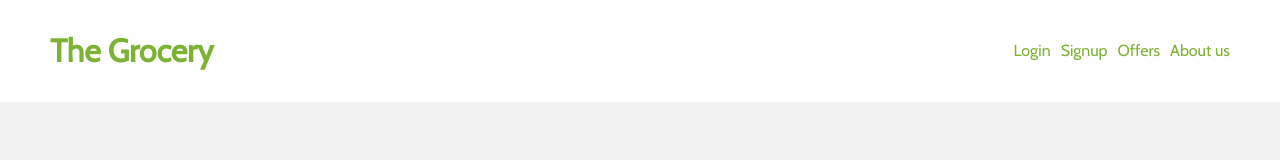
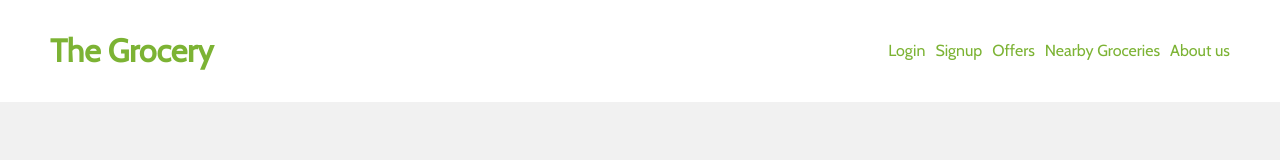
Before and after one commit to nancyrahhal/Ecommerce-Grocery-FrontEnd, a React (Vite) app in the folder Front-End/: page /login in a window 1280 px wide. Shown: the top 160 px of the page. Built offline with nearby package versions, Linux system fonts and the light colour scheme.

Commit message:
summing up some pages

```diff
--- a/Front-End/src/App.jsx
+++ b/Front-End/src/App.jsx
@@ -33,6 +33,10 @@ function App() {
             <Route
               path="/"
               element={user ? <Home /> : <Navigate to="/login" />}
+            />
+            <Route
+              path="/nearby"
+              element={user ? <NearbyGroceries /> : <Navigate to="/login" />}
             />
             <Route
               path="/offers"
--- a/Front-End/src/Components/Nabvar/Navbar.jsx
+++ b/Front-End/src/Components/Nabvar/Navbar.jsx
@@ -38,6 +38,9 @@ const Navbar = () => {
            <Link to="/offers">
             Offers
           </Link>
+          <Link to="/nearby">
+            Nearby Groceries
+          </Link>
           <Link to="#" onClick={handleAboutClick}>
             About us
           </Link>
```
